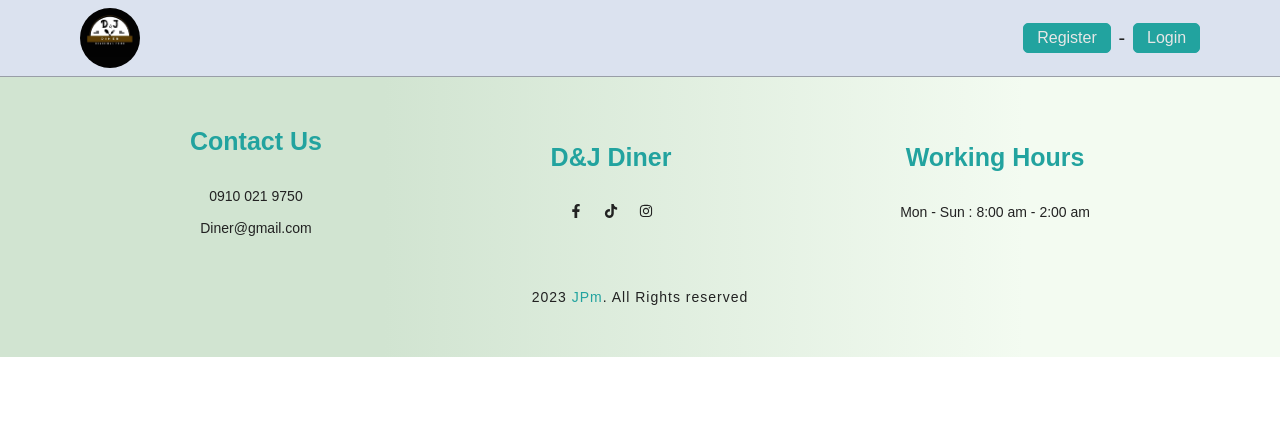
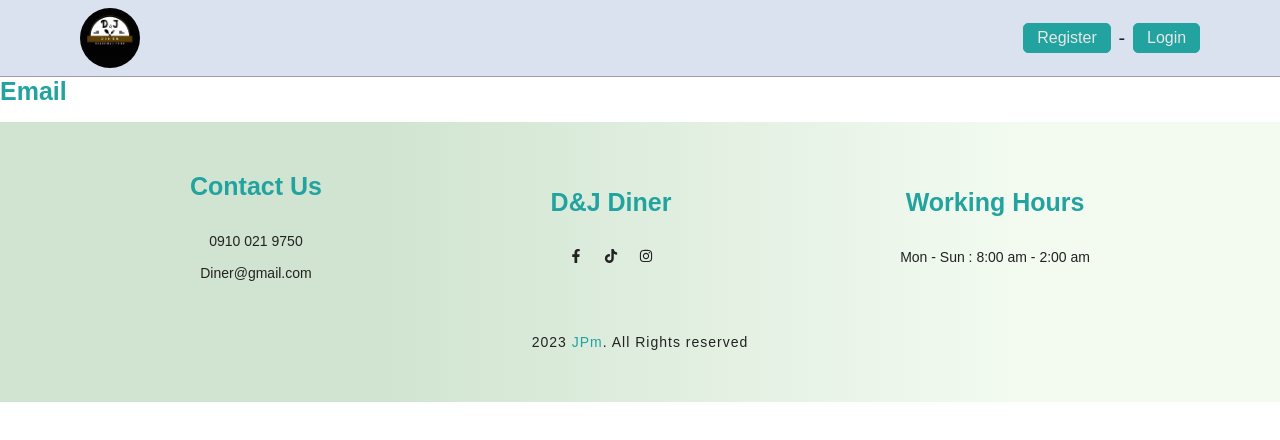
Before and after one commit to JpMayor1/MERN_E-commerce, a React (Create React App) app in the folder client/: page /checkout in a window 1280 px wide. Shown: the top 440 px of the page. Built offline with nearby package versions, Linux system fonts and the light colour scheme.

Commit message:
Check Out on Proccess

```diff
--- a/client/src/App.js
+++ b/client/src/App.js
@@ -10,6 +10,7 @@ import Products from './pages/Products/Products';
 import Adminregister from './pages/Auth/Adminregister';
 import Adminlogin from './pages/Auth/Adminlogin';
 import ProductDetail from './components/ProductDetail/ProductDetail';
+import CheckOut from './pages/Ckeck-out/CheckOut';
 
 function App() {
   return (
@@ -21,6 +22,7 @@ function App() {
         <Route path='/login' element={<Login />} />
         <Route path='/register' element={<Register />} />
         <Route path='/products' element={<Products />} />
+        <Route path='/checkout' element={<CheckOut />} />
         <Route path='/admin/register' element={<Adminregister />} />
         <Route path='/admin/login' element={<Adminlogin />} />
         <Route path='/productDetail/:id' element={<ProductDetail />} />
--- /dev/null
+++ b/client/src/pages/Ckeck-out/CheckOut.jsx
@@ -0,0 +1,18 @@
+import React from 'react'
+// import { useSelector } from 'react-redux'
+import "./Check-out.css"
+
+function CheckOut() {
+  // const {products} = useSelector((state) => state.cart)
+  return (
+    <div className="check-out-container">
+      <div className="check-out-wrapper">
+        <div className="check-out-top">
+          <h1 className="check-out-title">Email</h1>
+        </div>
+      </div>
+    </div>
+  )
+}
+
+export default CheckOut
```
Also changed, not shown: client/src/pages/Ckeck-out/Check-out.css (added).
